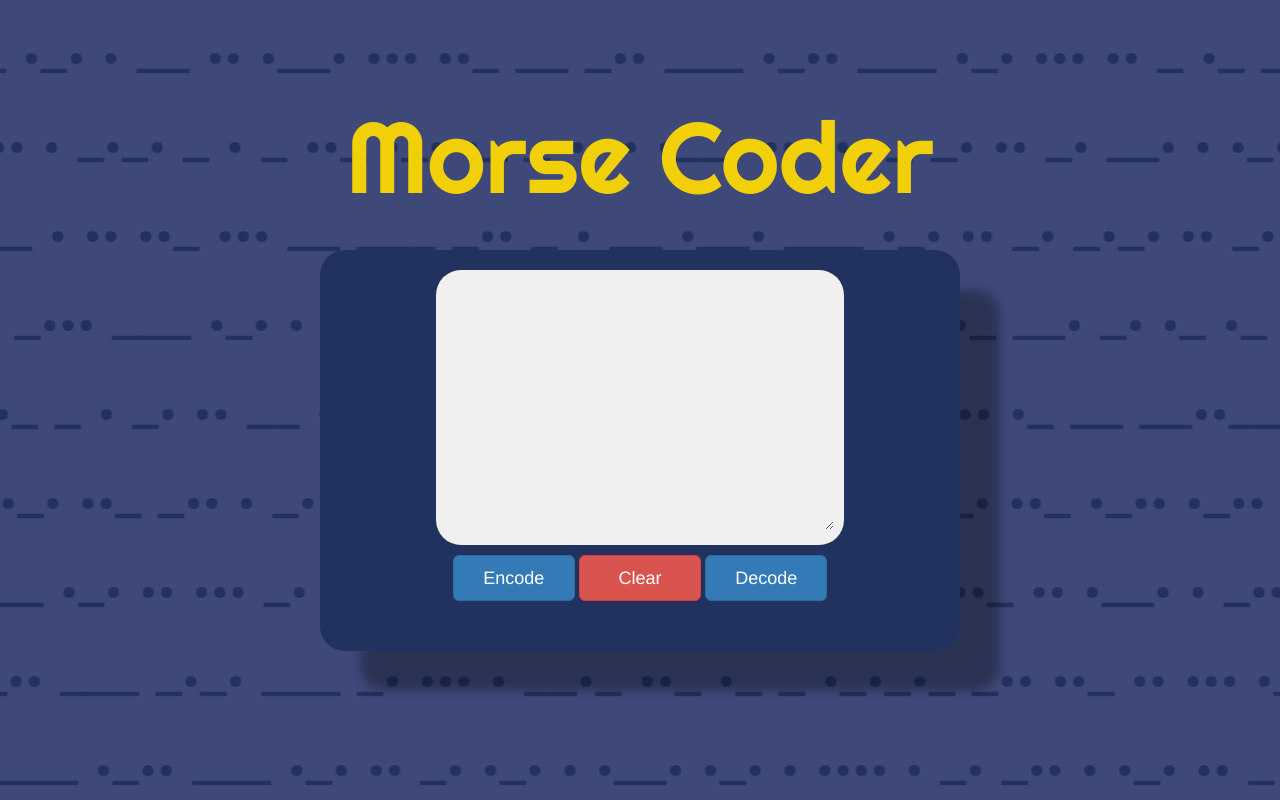
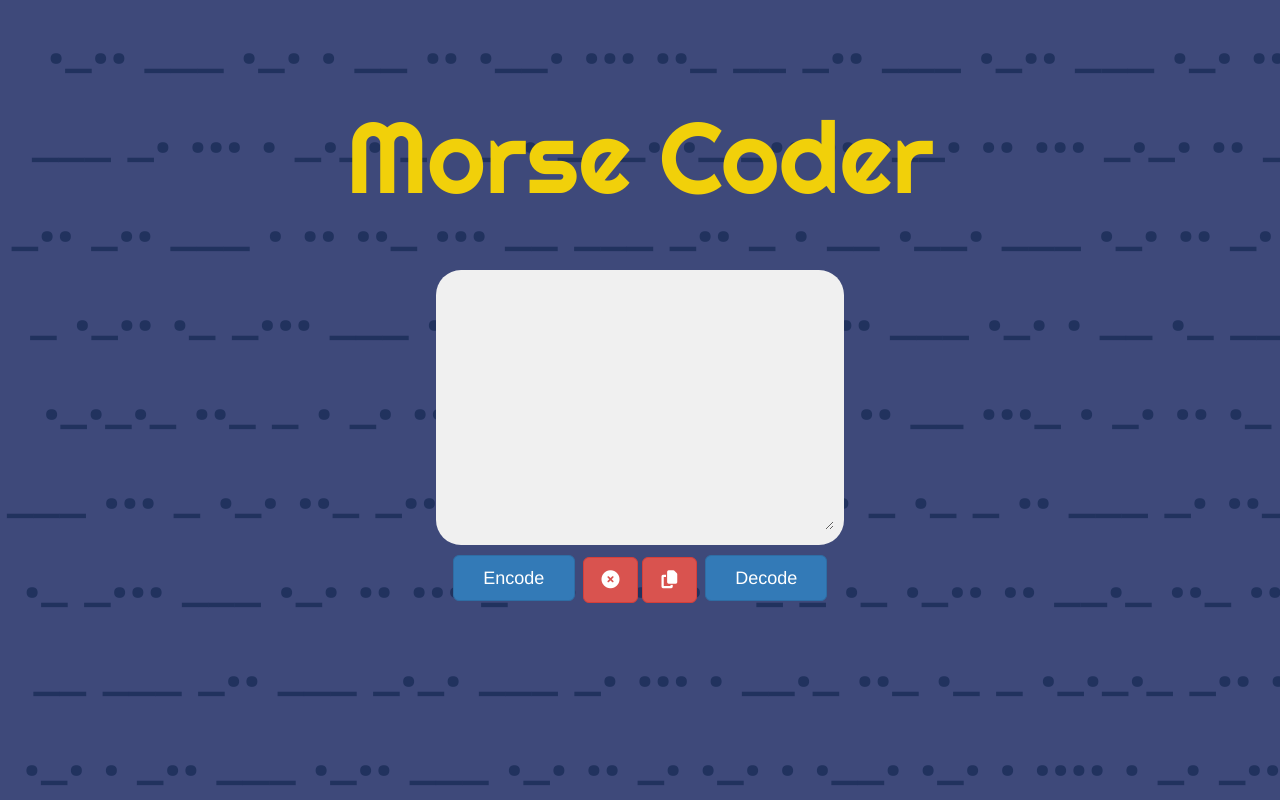
Before and after one commit to benjamin-visser/text-to-morse, a Flask app: page / in a window 1280 px wide. Run offline with Flask 2, Linux system fonts and the light colour scheme; some libraries are stand-ins or nearby versions.

Commit message:
add fontawesome icons and copy text button

```diff
--- /dev/null
+++ b/application/static/functions.js
@@ -0,0 +1,5 @@
+function copy() {
+  let textarea = document.getElementById("convert-text");
+  textarea.select();
+  document.execCommand("copy");
+}
--- a/application/static/styles.css
+++ b/application/static/styles.css
@@ -11,7 +11,7 @@ body {
     background-image: url("images/morse-background.png");
     background-position: 0px 0px;
     background-repeat: repeat-x;
-    animation: animatedBackground 10s linear infinite reverse;
+    /*animation: animatedBackground 10s linear infinite reverse;*/
     text-align: center;
     padding: 5% 0px;
 }
@@ -30,6 +30,19 @@ textarea {
     border-width: 0px;
 }
 
+.container-fluid {
+    padding: 0px;
+}
+
+.row {
+    margin: 0px;
+}
+
+.btn-half {
+    display: inline-block;
+    width: 45%;
+}
+
 .column {
     display: inline-block;
     width: 30%;
@@ -42,11 +55,11 @@ textarea {
 .body-cont {
     display: inline-block;
     width: 50%;
-    background-color: #21325E;
+    /*background-color: #21325E;*/
     /*background-image: linear-gradient(to bottom right, #21325E, #21325E, #21325E, #F1D00A);*/
     border-radius: 25px;
     padding-bottom: 10px;
-    box-shadow: 40px 40px 10px rgba(0, 0, 0, 0.3);
+    /*box-shadow: 40px 40px 10px rgba(0, 0, 0, 0.3);*/
 }
 
 .form-cont {
@@ -116,7 +129,7 @@ textarea {
     }
 
     .column {
-        width: 30%;
+        width: 30%
     }
 }
 
@@ -127,6 +140,6 @@ textarea {
     }
 
     .column {
-        width: 30%;
+        width: 30%
     }
 }
--- a/application/templates/index.html
+++ b/application/templates/index.html
@@ -10,6 +10,9 @@
 <link rel="preconnect" href="https://fonts.googleapis.com">
 <link rel="preconnect" href="https://fonts.gstatic.com" crossorigin>
 <link href="https://fonts.googleapis.com/css2?family=Righteous&display=swap" rel="stylesheet">
+
+<script src="https://kit.fontawesome.com/d3bf155adb.js" crossorigin="anonymous"></script>
+<script src="{{ url_for('static', filename='functions.js') }}"></script>
 {% endblock %}
 
 {% block body %}
@@ -21,7 +24,7 @@
     <form>
         <div class="form-cont">
             <div class="text-box">
-                <textarea name="user-input">{{ text_fill }}</textarea>
+                <textarea name="user-input" id="convert-text">{{ text_fill }}</textarea>
             </div>
             <br>
             <div class="container-fluid">
@@ -30,7 +33,8 @@
                         <button class="btn btn-primary btn-lg btn-block" type="submit" formaction="{{ url_for('encode') }}" formmethod="post">Encode</button>
                     </div>
                     <div class="column">
-                        <button class="btn btn-danger btn-lg btn-block" type="submit">Clear</button>
+                        <button class="btn btn-danger btn-lg btn-half" type="submit"><i class="fa-solid fa-circle-xmark"></i></button>
+                        <button class="btn btn-danger btn-lg btn-half" type="button" onclick="copy()"><i class="fas fa-copy"></i></button>
                     </div>
                     <div class="column">
                         <button class="btn btn-primary btn-lg btn-block" type="submit" formaction="{{ url_for('decode') }}" formmethod="post">Decode</button>
```
